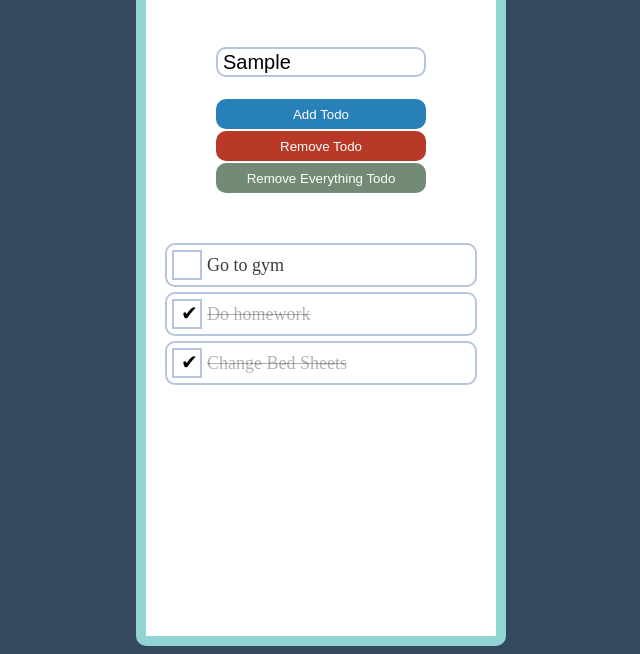
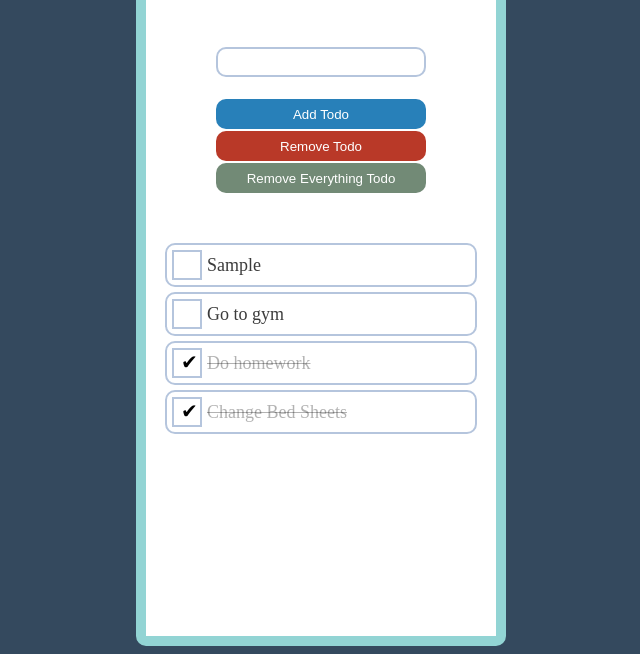
Before and after one commit to chanmyaekyaw/Todo_JavaScript, a plain HTML site: page index.html in a window 1280 px wide. Both pictures are taken after typing "Sample" into the empty fields and a click on the button "Add Todo". Shown: the part 182-836 px from the top of the page, without its empty margins (319-959 px from the left). Drawn offline with Linux system fonts and the light colour scheme.

Commit message:
2nd commit

```diff
--- a/index.css
+++ b/index.css
@@ -109,3 +109,7 @@ body {
   border-radius: 10px;
   opacity: 1;
 }
+.visual {
+  opacity: 1 !important;
+  border-radius: 10px;
+}
--- a/index.html
+++ b/index.html
@@ -10,7 +10,8 @@
     <div class="container">
       <div class="controls">
         <h1>My Awesome Todo</h1>
-        <input type="text" name="" id="input" />
+        <input type="text" id="input" />
+        <p id="p"></p>
         <button type="button" id="add">Add Todo</button>
         <button type="button" id="remove">Remove Todo</button>
         <button type="button" id="removeEverything">
--- a/todo.js
+++ b/todo.js
@@ -16,7 +16,47 @@ removeButton.addEventListener("click", removeItem);
 var removeEveryButton = document.getElementById("removeEverything");
 removeEveryButton.addEventListener("click", removeEveryItem);
 
-function addItem() {}
+function addItem() {
+  var input = document.getElementById("input");
+  var item = input.value;
+  ul = document.getElementById("list");
+  var textnode = document.createTextNode(item);
+
+  var text = "Enter your todo";
+  var p = document.getElementById("p");
+  var alert = document.createTextNode(text);
+
+  if (item === "") {
+    p.appendChild(alert);
+    return false;
+  } else {
+    p.remove(text);
+
+    //create li
+    li = document.createElement("li");
+
+    //create checkbox
+    var checkbox = document.createElement("input");
+    checkbox.type = "checkbox";
+    checkbox.setAttribute("id", "check");
+
+    //create label
+    var label = document.createElement("label");
+    label.setAttribute("for", "item");
+
+    //add these elements on web page
+    // ul.appendChild(label);
+    li.appendChild(checkbox);
+    label.appendChild(textnode);
+    li.appendChild(label);
+    ul.insertBefore(li, ul.childNodes[0]);
+    setTimeout(() => {
+      li.className = "visual";
+    }, 2);
+
+    input.value = "";
+  }
+}
 
 function removeItem() {
   li = ul.children;
```
